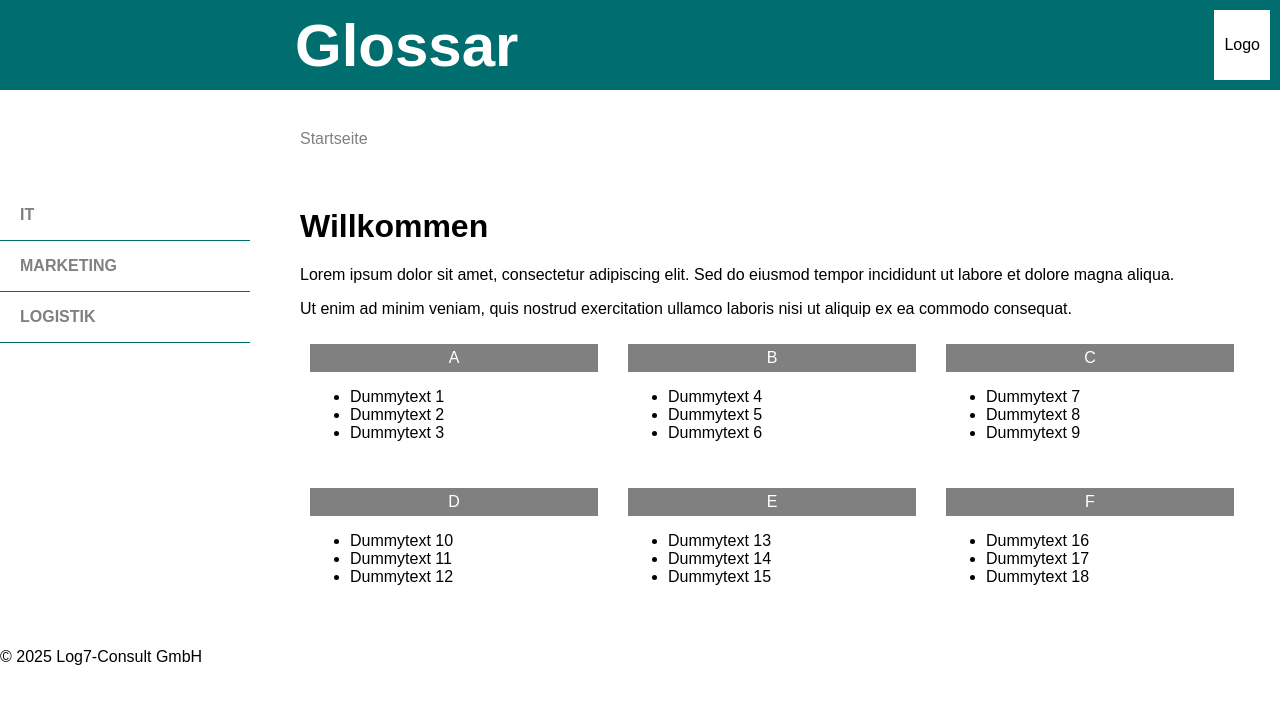
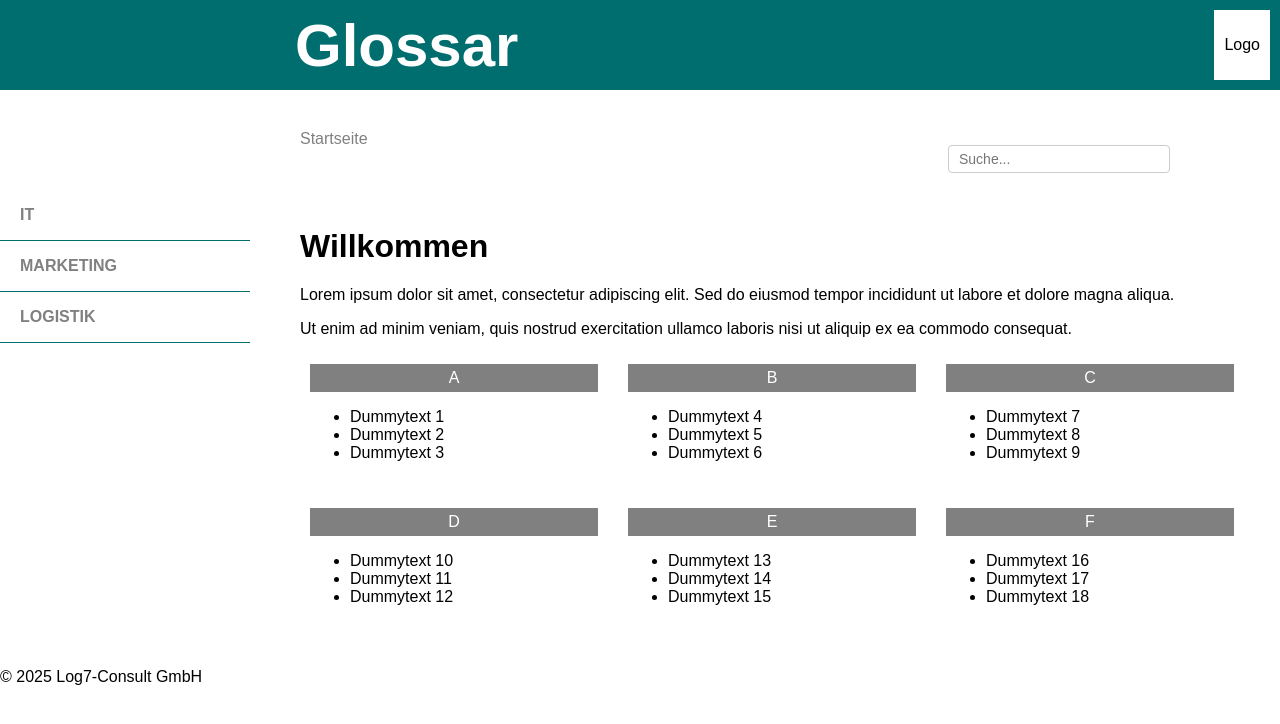
Before and after one commit to Stefalia/glossar, a plain HTML site: page index.html in a window 1280 px wide. Drawn offline with Linux system fonts and the light colour scheme.

Commit message:
Add search functionality and enhance breadcrumb layout for improved navigation

```diff
--- a/index.html
+++ b/index.html
@@ -32,8 +32,18 @@
         </nav>
         <div class="container">
             <main>
-                <div class="breadcrumb" id="breadcrumb">
-                    <a href="#" onclick="loadContent('startseite')">Startseite</a>
+                <div class="breadcrumb-container">
+                    <div class="breadcrumb" id="breadcrumb">
+                        <a href="#" onclick="loadContent('startseite')">Startseite</a>
+                    </div>
+                    <div class="search-container">
+                        <input
+                            type="text"
+                            id="search-input"
+                            placeholder="Suche..."
+                            oninput="searchTerms()"
+                        />
+                    </div>
                 </div>
                 <div id="content">
                     <h1>Willkommen</h1>
--- a/script.js
+++ b/script.js
@@ -105,3 +105,27 @@ function loadContent(page) {
         `;
     }
 }
+
+function searchTerms() {
+    const searchInput = document.getElementById('search-input').value.toLowerCase();
+    const content = document.getElementById('content');
+
+    // Suche in allen alphabetischen Begriffen
+    const items = content.querySelectorAll('.alphabet-item');
+    items.forEach(item => {
+        const header = item.querySelector('.alphabet-header').textContent.toLowerCase();
+        const terms = Array.from(item.querySelectorAll('ul li')).map(li =>
+            li.textContent.toLowerCase()
+        );
+
+        // Überprüfe, ob der Suchbegriff im Header oder in den Begriffen vorkommt
+        if (
+            header.includes(searchInput) ||
+            terms.some(term => term.includes(searchInput))
+        ) {
+            item.style.display = 'block'; // Zeige das Element an
+        } else {
+            item.style.display = 'none'; // Verstecke das Element
+        }
+    });
+}
--- a/styles.css
+++ b/styles.css
@@ -151,6 +151,13 @@ main {
     color: gray; /* Farbe bleibt Grau auch beim Hovern */
 }
 
+.breadcrumb-container {
+    display: flex;
+    justify-content: space-between; /* Breadcrumb links, Suchfeld rechts */
+    align-items: center;
+    margin-bottom: 20px;
+}
+
 .alphabet-container {
     display: flex;
     flex-wrap: wrap;
@@ -175,9 +182,22 @@ main {
 }
 
 .search-container {
-    position: absolute;
-    top: 10px;
-    right: 10px;
+    display: flex;
+    align-items: center;
+    margin-right: 90px;
+}
+
+#search-input {
+    padding: 5px 10px;
+    font-size: 14px;
+    border: 1px solid #ccc;
+    border-radius: 4px;
+    width: 200px;
+}
+
+#search-input:focus {
+    outline: none;
+    border-color: #006d6f; /* Petrol-Farbe */
 }
 
 .last-modified {
```
